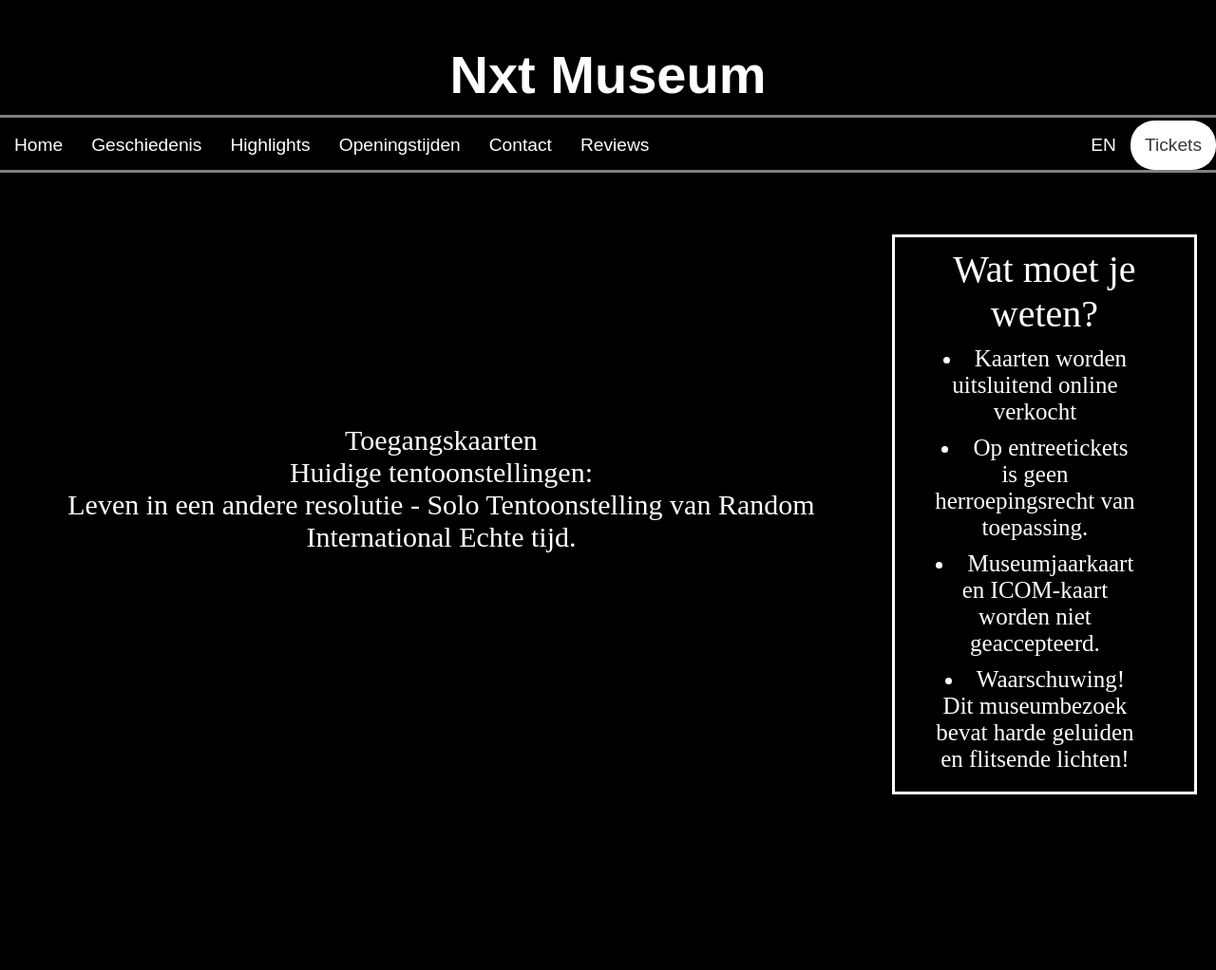
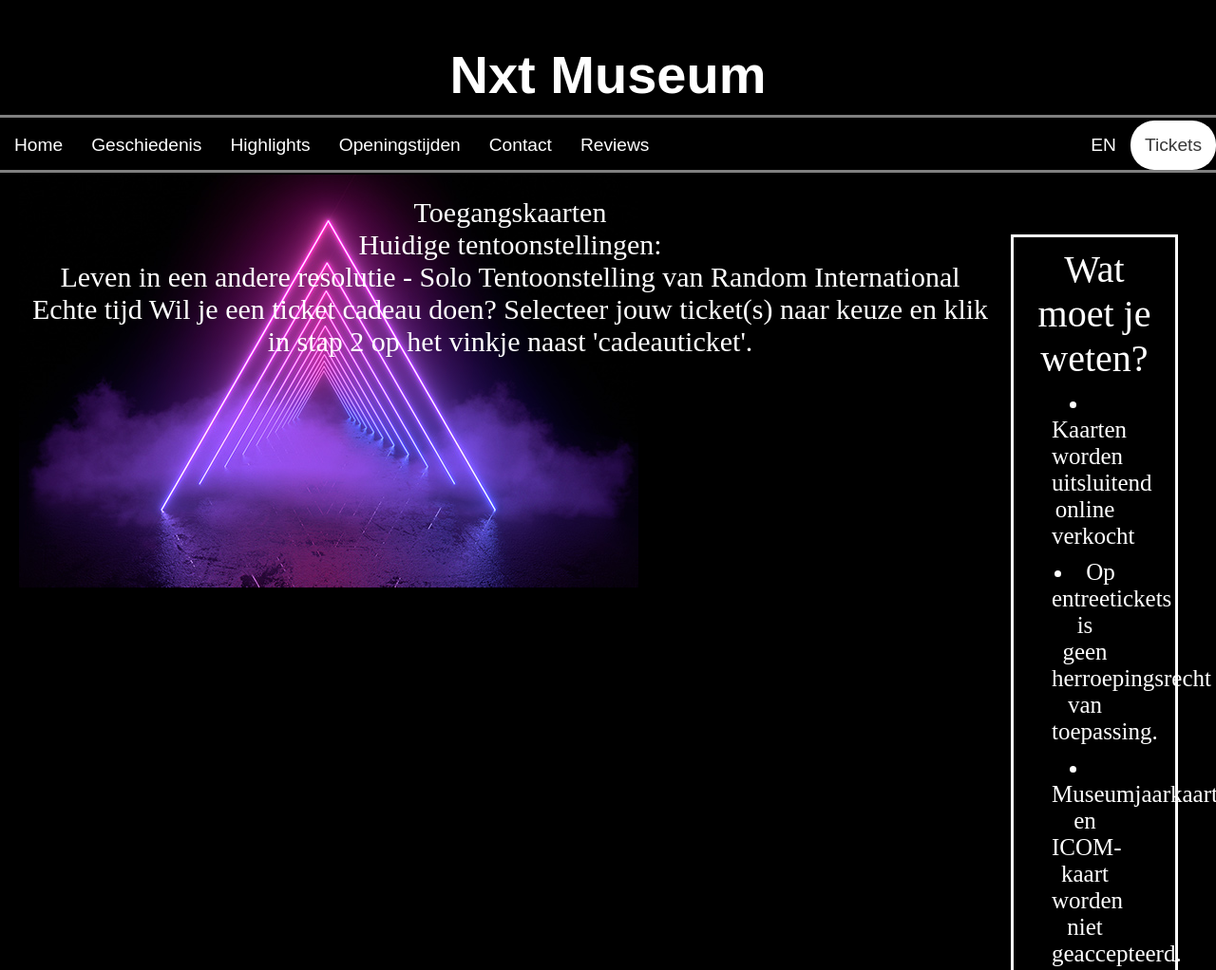
Before and after one commit to Yatii2/BO-museum-opdracht, a plain HTML site: page tickets.html in a window 1280 px wide. Shown: the top 1022 px of the page at 95% size. Before the commit the page ends 857 px from the top, so only its background shows below. Drawn offline with Linux system fonts and the light colour scheme.

Commit message:
18-12-2023

```diff
--- a/css/style.css
+++ b/css/style.css
@@ -167,16 +167,23 @@
 
 .maincontent
 {
+
     display: flex;
     flex-direction: row;
     justify-content:space-between;
 }
+main{
+    background-image: url(/img/TicketFoto.jpg);
+    background-repeat: no-repeat, no-repeat;
+    height: 500px;
+}
 
 .MainText{
+
     color: white;
     text-align: center;
     font-size: 30px;
-    padding: 250px 0px 10px 10px;
+    padding: 10px 0px 10px 10px;
 }
 
 
--- a/tickets.html
+++ b/tickets.html
@@ -5,7 +5,6 @@
     <meta charset="UTF-8">
     <meta name="viewport" content="width=device-width, initial-scale=1.0">
     <link rel="stylesheet" href="css/style.css">
-    <link rel="icon" type="image/x-icon" href="img/icon.png">
     <title>Tickets</title>
 
 
@@ -30,14 +29,17 @@
         </ul>
 
 </nav>
+    <main>
+        <div class= "TicketTitle"></div>
 
-    <div class= "TicketTitle"></div>
         <section class="maincontent">
             <section class="MainText"> Toegangskaarten <br>
                 Huidige tentoonstellingen: <br>
                 Leven in een andere resolutie - Solo Tentoonstelling van Random International
-            Echte tijd.
+                Echte tijd
 
+                Wil je een ticket cadeau doen?
+                Selecteer jouw ticket(s) naar keuze en klik in stap 2 op het vinkje naast 'cadeauticket'.
             </section>
             <div class= "TicketsInfo">
                 Wat moet je weten? <br>
@@ -51,6 +53,8 @@
 
             </div>
         </section>
+    </main>
+
 </head>
 </body>
 
```
Also changed, not shown: img/TicketFoto.jpg (added). Lines whose indentation alone changed are shown as unchanged.
